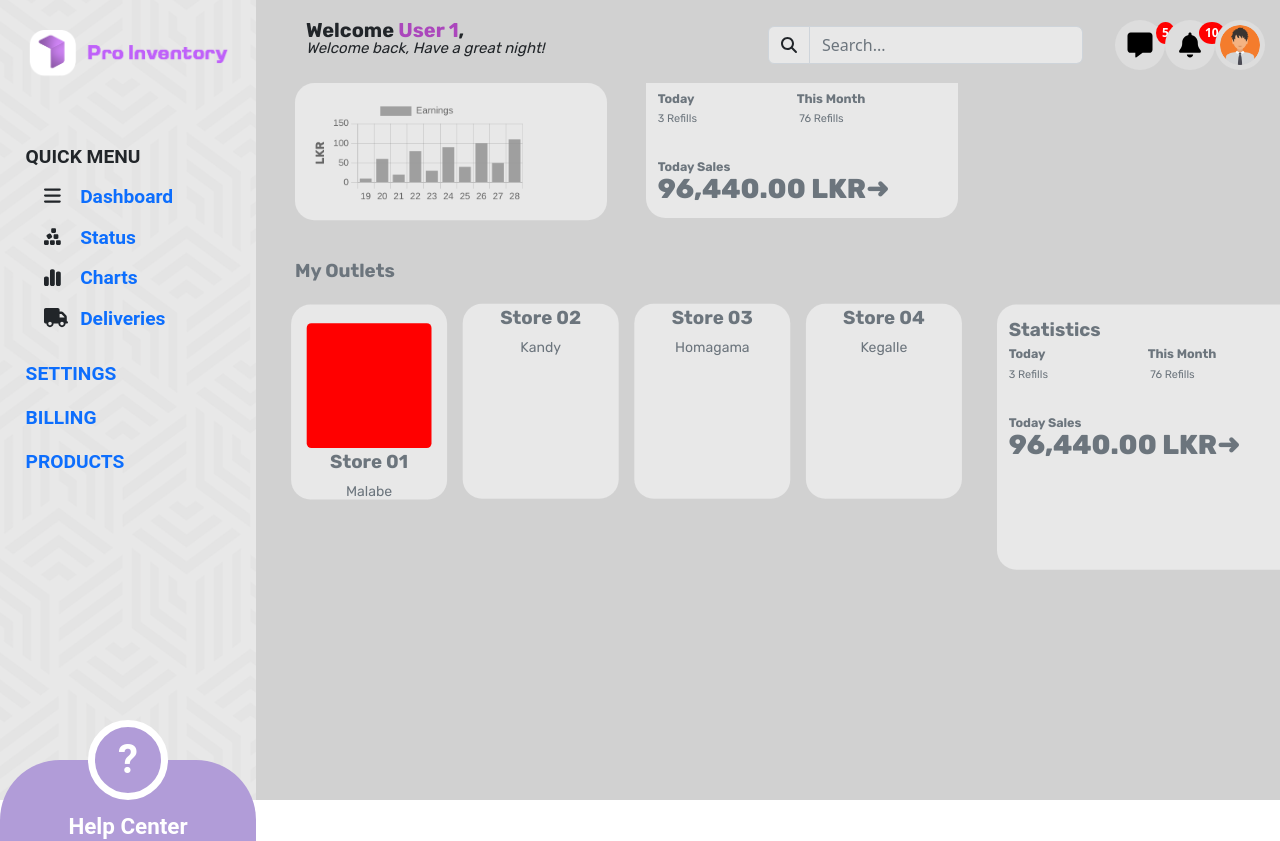
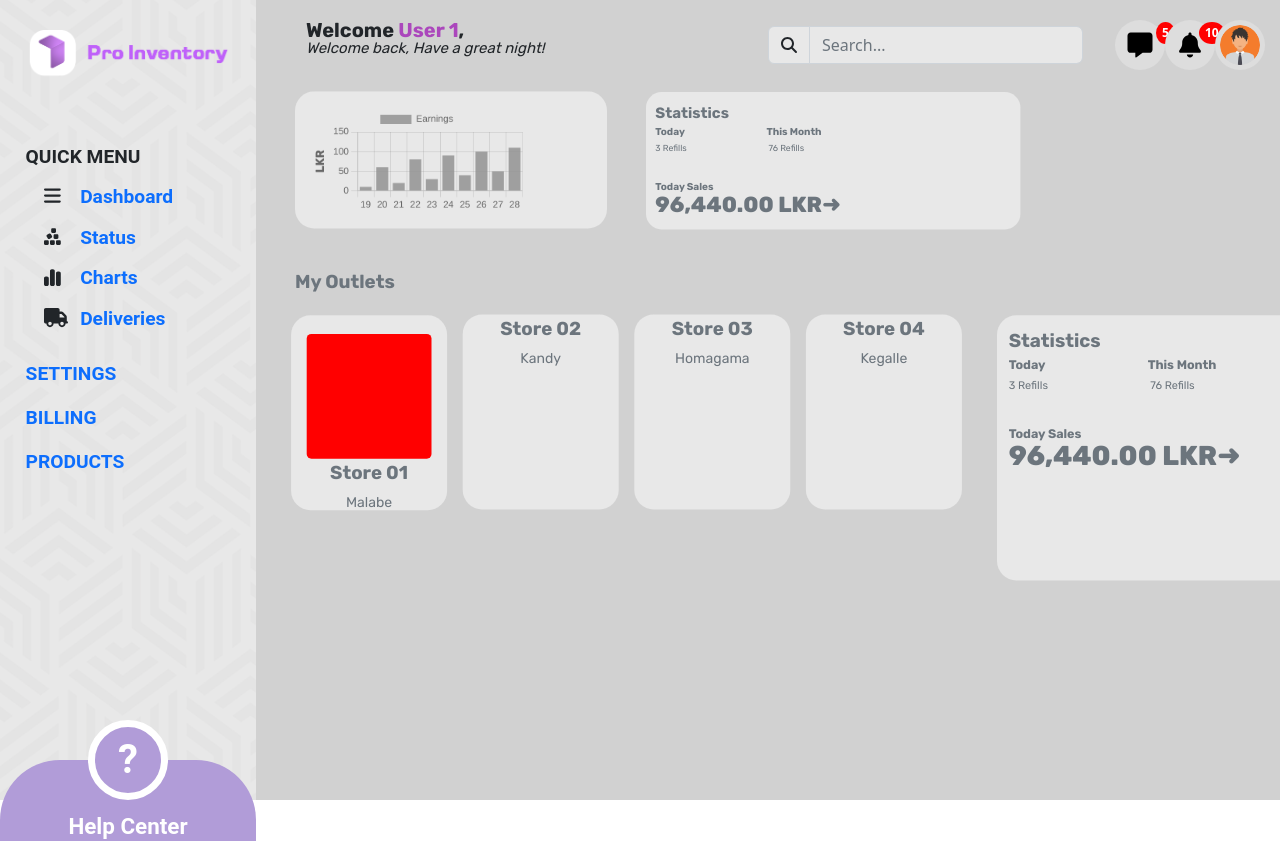
Before and after one commit to ProInventory/Warehouse-frontend, a React (Create React App) app: page /home in a window 1280 px wide. Shown: the top 841 px of the page. Built offline with nearby package versions, Linux system fonts and the light colour scheme.

Commit message:
updated minor bugs
Co-Authored-By: Tharindu N. Madhusanka <mail@tharindu.dev>
Co-Authored-By: L4Y3R <105732109+L4Y3R@users.noreply.github.com>

```diff
--- a/src/components/dashboard.jsx
+++ b/src/components/dashboard.jsx
@@ -46,7 +46,7 @@ const Body = styled.div`
 	@media (max-width: 1800px) {
 		width: 135%;
 		transform-origin: top left;
-		transform: scale(0.78) translate(0%, 0%);
+		transform: scale(0.78) translate(0%, 1%);
 	}
 `;
 
--- a/src/components/dashboard/numStat.jsx
+++ b/src/components/dashboard/numStat.jsx
@@ -3,8 +3,8 @@ import styled from "styled-components";
 
 const Container = styled.div`
 	.center {
-		width: clamp(100px, 50%, 400px);
-		height: clamp(100px, 50%, 200px);
+		width: 400px;
+		height: 220px;
 		background: #e8e8e8;
 		border-radius: 25px;
 		box-shadow: 0px 0px 5px rgba(0, 0, 0, 0);
@@ -68,6 +68,18 @@ const Container = styled.div`
 		font-family: source-code-pro, Menlo, Monaco, Consolas, "Courier New",
 			monospace;
 	}
+
+	@media (max-width: 1800px) {
+		position: relative;
+		top: 45px;
+		transform-origin: top left;
+		transform: scale(0.8);
+
+		.center {
+			width: 600px;
+			height: 220px;
+		}
+	}
 `;
 
 const NumStat = () => {
```
